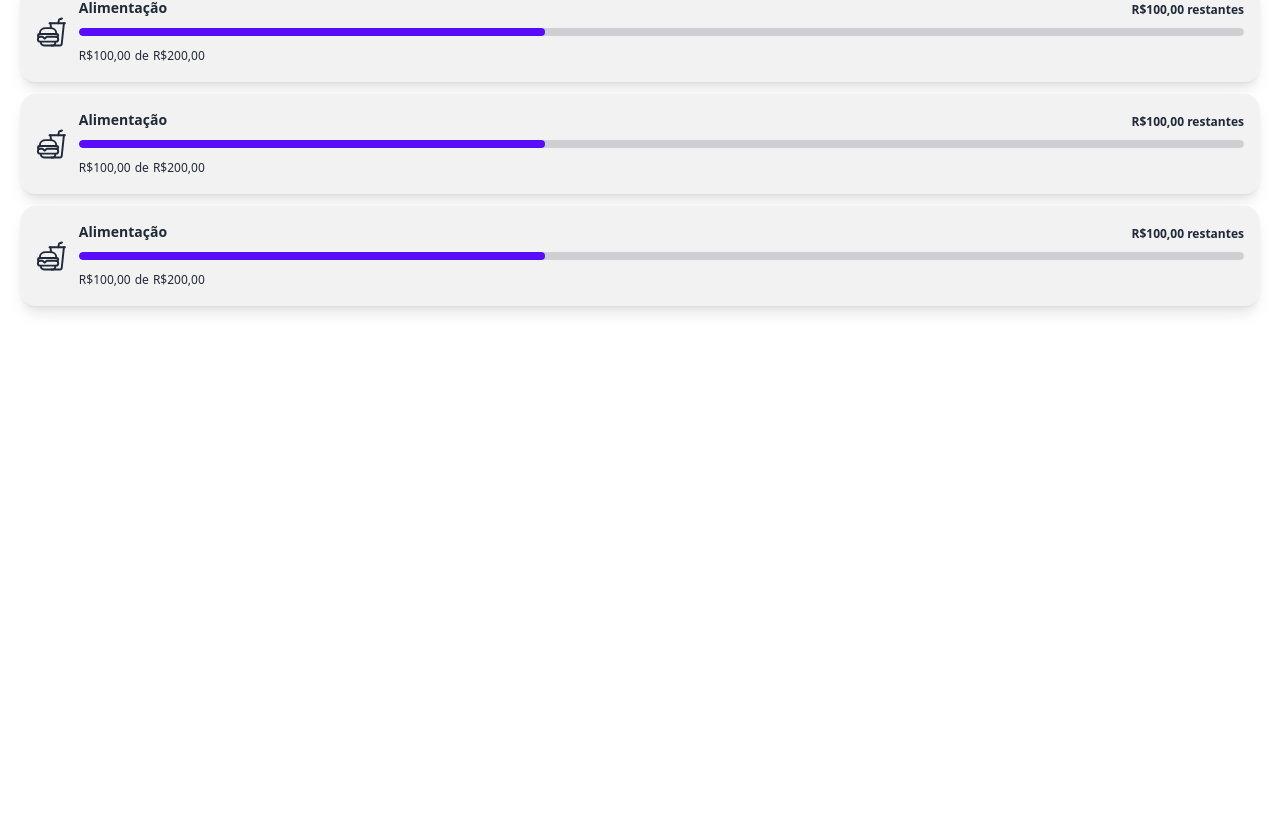
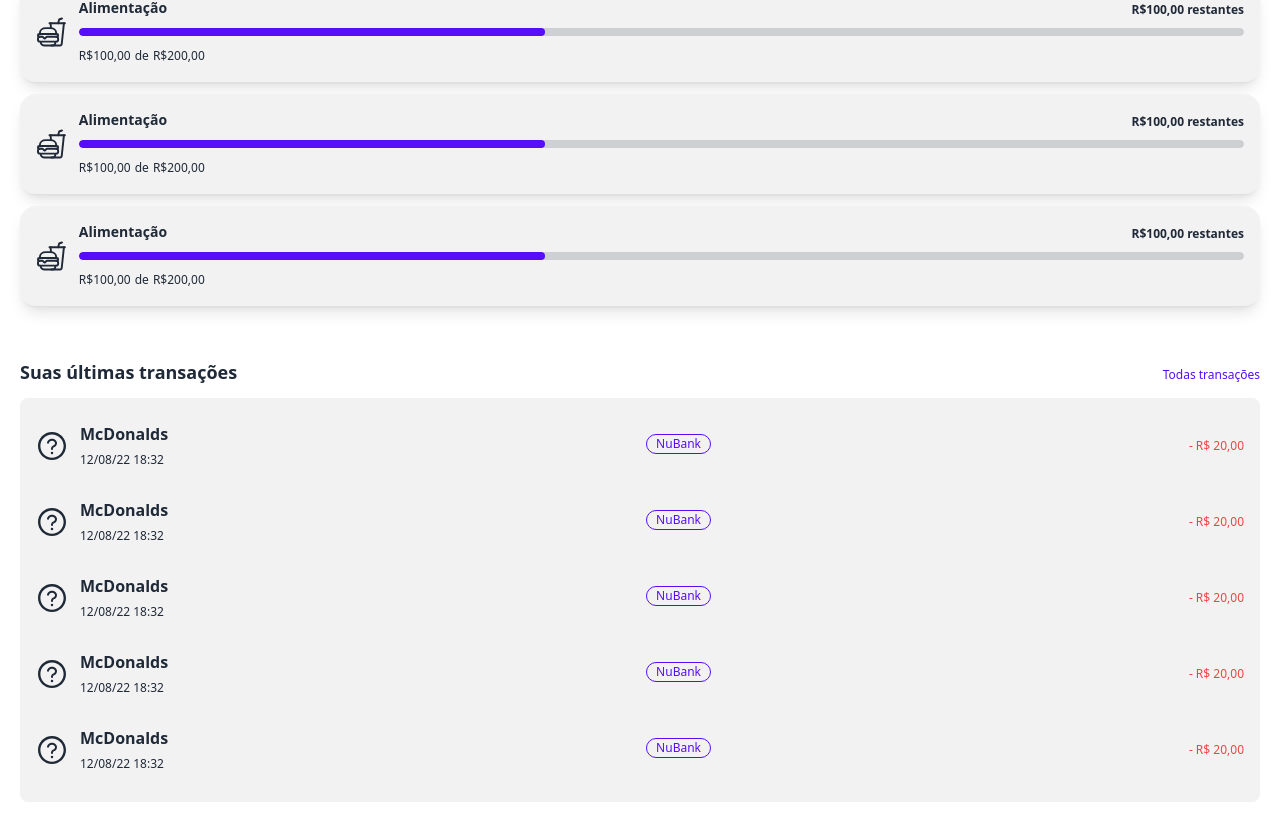
Before and after one commit to Crown32/Alfred, a React (Create React App) app: page / in a window 1280 px wide. Shown: the part 318-1140 px from the top of the page. Before the commit the page ends 800 px from the top, so only its background shows below. Built offline with nearby package versions, Linux system fonts and the light colour scheme; no server answers; sample sign-in values are in the browser's storage.

Commit message:
Transações finalizadas

```diff
--- /dev/null
+++ b/src/components/TransactionItem.jsx
@@ -0,0 +1,19 @@
+import {AiOutlineQuestionCircle} from 'react-icons/ai';
+
+export default function TransactionItem() {
+  return (
+    <li className='flex items-center justify-between mb-3 py-2 px-4 rounded-lg'>
+      <div className='flex items-center'>
+        <AiOutlineQuestionCircle className='w-8 h-8'/>
+        <div className='ml-3'>
+        <h1 className='text-base font-bold'>McDonalds</h1>
+        <span className='text-xs'>12/08/22 18:32</span>
+      </div>
+      </div>
+      <div class="badge badge-outline badge-primary mb-1 text-xs">NuBank</div>
+      <div className='flex flex-col'>
+        <span className='text-xs text-red-500'>- R$ 20,00</span>
+      </div>
+    </li>
+  )
+}
--- /dev/null
+++ b/src/components/TransactionList.jsx
@@ -0,0 +1,20 @@
+import TransactionItem from './TransactionItem'
+import { Link } from 'react-router-dom'
+
+export default function TransactionList() {
+  return(
+    <div className='w-screen p-5'>
+      <div className='mb-3 flex w-full justify-between items-baseline'>
+        <h1 className='text-lg font-bold'>Suas últimas transações</h1>
+        <Link to="/plannings" className='text-xs text-primary'>Todas transações</Link>
+      </div>
+      <ul className=' pt-4 pb-2 rounded-lg bg-base-200'>
+        <TransactionItem />
+        <TransactionItem />
+        <TransactionItem />
+        <TransactionItem />
+        <TransactionItem />
+      </ul>
+    </div>
+  )
+}
--- a/src/pages/Home.jsx
+++ b/src/pages/Home.jsx
@@ -1,5 +1,6 @@
 import Header from '../components/Header';
 import PlanningList from '../components/PlaningList';
+import TransactionList from '../components/TransactionList';
 
 export default function Home() {
 
@@ -7,6 +8,7 @@
     <div>
       <Header />
       <PlanningList />
+      <TransactionList />
     </div>
 
   )
```
